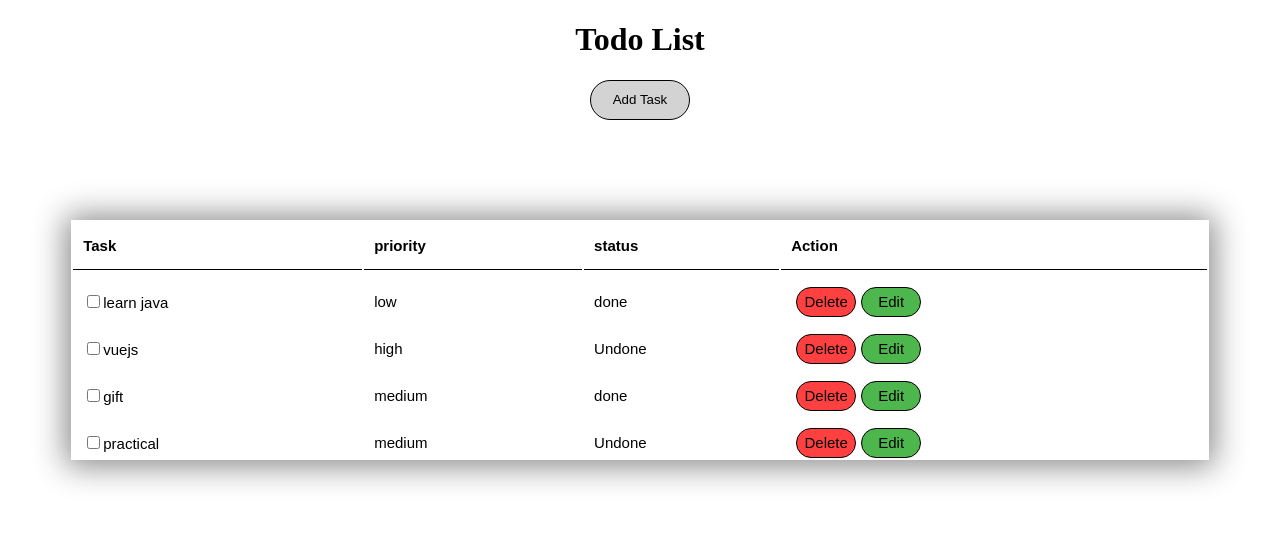
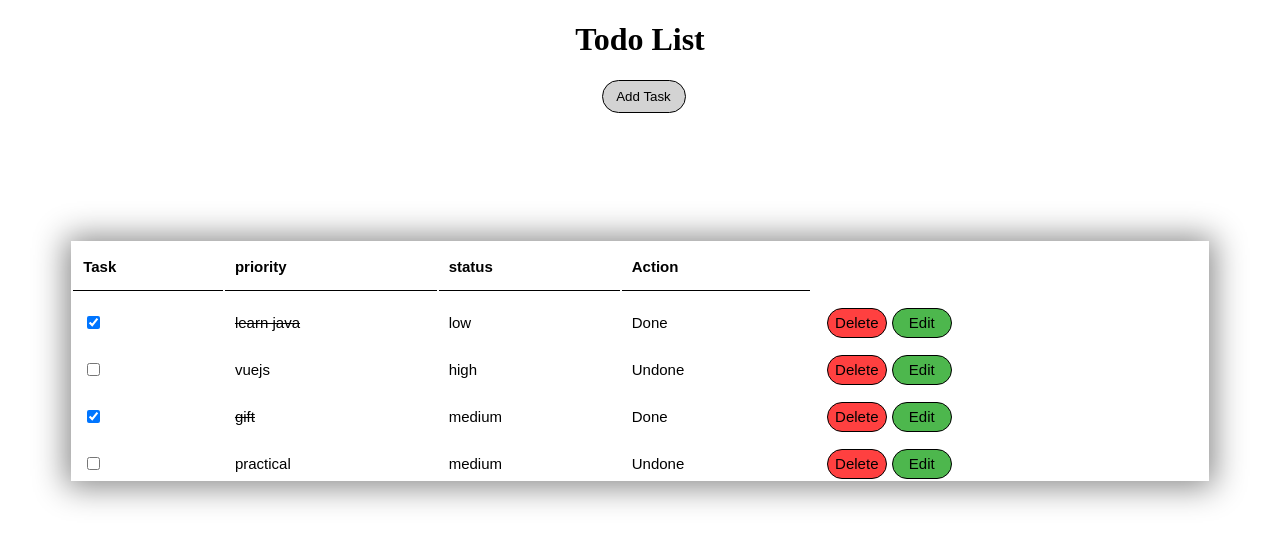
Before and after one commit to NidhiBavadiya/assignment-task, a Vue app: page / in a window 1280 px wide. Shown: the top 546 px of the page. Built offline with nearby package versions, Linux system fonts and the light colour scheme.

Commit message:
edit & checkbox button changes

```diff
--- a/src/App.vue
+++ b/src/App.vue
@@ -1,42 +1,21 @@
 <template>
-<div>
-  <displatData></displatData>
-      <!-- <addData></addData> -->
-      <!-- <tableData></tableData> -->
-      <!-- <router-view v-bind:addTask="addTask"></router-view> -->
+  <div>
+    <router-view :details="details"></router-view>
   </div>
 </template>
 
 <script>
-
-import DisplayData from './components/DisplayData.vue'
-// import AddData from './components/AddData.vue'
-// import DataTable from './components/DataTable.vue'
-
-
 export default {
-  // props:{
-  //   addTask:function(){}
-  // },
-   components:{'displatData':DisplayData,
-            // 'tableData':DataTable,
-            //  'addData':AddData
-              },
-    data() {
-      return {
-
-        }
-      },
-    method:{
-
-    }
-    }
-
+  name: "app",
+  data() {
+    return {
+      details: [
+        { id: 1, title: "learn java", priority: "low", status: "Done" },
+        { id: 2, title: "vuejs", priority: "high", status: "Undone" },
+        { id: 3, title: "gift", priority: "medium", status: "Done" },
+        { id: 4, title: "practical", priority: "medium", status: "Undone" },
+      ],
+    };
+  },
+};
 </script>
-
-<style>
-/* #app{
-       background-color:#daf9f8;
-} */
-
-</style>
--- a/src/components/AddData.vue
+++ /dev/null
@@ -1,106 +0,0 @@
-<template>
-  <div id="Ind_2">
-  <button type="button"><router-link to="/">show Task</router-link></button>
-    <div class="task_box">
-        <h2>Task</h2>
-
-<!-- create form for add data in array -->
-
-        <form>
-        <div class="data_input">
-            <label>Task Name:-</label>
-            <input type="text" placeholder="enter name" v-model.lazy="blog.title" required/>
-        </div>
-        <div class="R_buttons">
-            <label> priority:-</label><br>
-            <input type="radio" id="high" name="priority" value="high" v-model="blog.priority" />
-            <label for="high">High</label><br />
-            <input type="radio" id="medium" name="priority" value="medium" v-model="blog.priority" />
-            <label for="medium">Medium</label><br />
-            <input type="radio" id="low" name="priority" value="low" v-model="blog.priority" />
-            <label for="low">Low</label>
-        </div>
-        </form>
-              <button type="button" v-on:click.prevent="addTask()">Add Task</button>
-    </div>
-  </div>
-</template>
-
-<script>
-
-// import {bus} from '../main'
-export default {
-  props:['details'],
-  data() {
-    return {
-      id:'',
-        blog:{
-           id:this.id,
-            title:'',
-            priority:'',
-            status:'undone'
-        }
-    };
-  },
-  methods:{   //call method in parent
-      addTask: function() {
-         this.$router.push('/');
-        let newTask={
-          id:this.blog.id,
-          title:this.blog.title,
-          priority:this.blog.priority,
-          status:this.blog.status
-        }
-        console.log(newTask)
-        this.details.push(newTask);
-        this.id++;
-
-          //  console.log(task);
-    },
-  },
-};
-
-</script>
-
-<style scoped>
-#Ind_2 {
-  margin:0 auto;
-}
-.task_box {
-  font-family: sans-serif;
-  width: 40%;
-  margin: 50px auto;
-  border: 1px solid black;
-}
-.R_buttons {
-  display: flex;
-    margin: 31px 1px 27px 15px;
-}
-h2 {
-  text-align: center;
-}
-label {
-  font-size: 15px;
-  padding: 0 0 0 8px;
-}
-.data_input{
-    margin:10px;
-    text-align: left;
-}
-input{
-  padding: 5px;
-    margin: 0px 0 0 20px;
-}
-button{
-    width: 84px;
-    height: 33px;
-    border: 1px solid black;
-    background-color: lightgray;
-    border-radius: 22px;
-  margin: 0px 0px 28px 7px;
-}
-a{
-    text-decoration:none;
-    color: black;
-}
-</style>
--- /dev/null
+++ b/src/components/AddDataform.vue
@@ -0,0 +1,134 @@
+<template>
+  <div id="Ind_2">
+    <div class="task_box">
+      <h2>Task</h2>
+
+      <!-- create form for add data in array -->
+      <form>
+        <div class="data_input">
+          <label>Task Name:-</label>
+          <input
+            type="text"
+            placeholder="enter name"
+            v-model.lazy="blog.title"
+            required
+          />
+        </div>
+        <div class="R_buttons">
+          <label> priority:-</label><br />
+          <input
+            type="radio"
+            id="high"
+            name="priority"
+            value="high"
+            v-model="blog.priority"
+          />
+          <label for="high">High</label><br />
+          <input
+            type="radio"
+            id="medium"
+            name="priority"
+            value="medium"
+            v-model="blog.priority"
+          />
+          <label for="medium">Medium</label><br />
+          <input
+            type="radio"
+            id="low"
+            name="priority"
+            value="low"
+            v-model="blog.priority"
+          />
+          <label for="low">Low</label>
+        </div>
+      </form>
+      <button type="button" v-if="blog.id" v-on:click.prevent="addTask()">
+        Edit Task
+      </button>
+      <button type="button" v-else v-on:click.prevent="addTask()">Add Task</button>
+    </div>
+  </div>
+</template>
+
+<script>
+// import {bus} from '../main'
+export default {
+  props: ["details", "detail"],
+  data() {
+    return {
+      blog: {
+        id: "",
+        title: "",
+        priority: "",
+        status: "undone",
+      },
+    };
+  },
+  mounted() {
+    console.log(this.detail);
+    if (this.detail) {
+      this.blog = this.detail;
+    }
+  },
+  methods: {
+    //call method in parent
+    addTask: function () {
+      this.$router.push("/");
+      let newTask = {
+        id: this.blog.id,
+        title: this.blog.title,
+        priority: this.blog.priority,
+        status: this.blog.status,
+      };
+      console.log(newTask);
+      this.details.push(newTask);
+      this.id++;
+
+      //  console.log(task);
+    },
+  },
+};
+</script>
+
+<style scoped>
+#Ind_2 {
+  margin: 0 auto;
+}
+.task_box {
+  font-family: sans-serif;
+  width: 40%;
+  margin: 50px auto;
+  border: 1px solid black;
+}
+.R_buttons {
+  display: flex;
+  margin: 31px 1px 27px 15px;
+}
+h2 {
+  text-align: center;
+}
+label {
+  font-size: 15px;
+  padding: 0 0 0 8px;
+}
+.data_input {
+  margin: 10px;
+  text-align: left;
+}
+input {
+  padding: 5px;
+  margin: 0px 0 0 20px;
+}
+button {
+  width: 84px;
+  height: 33px;
+  border: 1px solid black;
+  background-color: lightgray;
+  border-radius: 22px;
+  margin: 0px 0px 28px 7px;
+}
+a {
+  text-decoration: none;
+  color: black;
+}
+</style>
--- a/src/components/DataTable.vue
+++ b/src/components/DataTable.vue
@@ -1,6 +1,5 @@
 <template>
   <div id="tabledata">
-<button type="button"><router-link to="/add">Add Task</router-link></button>
     <!-- create table for enter list data -->
     <table>
       <tr>
@@ -9,113 +8,128 @@
         <th>status</th>
         <th>Action</th>
       </tr>
-        <tr v-for="(detail,index) in details" v-bind:key="detail.id">
-           <td><input type="checkbox" v-on:click="checkEvent()" id="myCheck" value="">{{detail.title}}</td>    <!-- v-model="blog.status" -->
-            <td>{{detail.priority}}</td>
-            <td>{{detail.status}}</td>
-            <td><button v-on:click.prevent="deleteData(index)" class="btn_1">Delete</button>
-            <button type="button" v-on:click.prevent="editData(detail)"  class="btn_2">Edit</button></td>
+      <tr v-for="(detail, index) in details" v-bind:key="detail.id">
+        <td>
+          <input
+            type="checkbox"
+            v-on:click="checkEvent()"
+            id="myCheck"
+            v-model="detail.status"
+          />
+        </td>
+        <td :class="[detail.status?'check':'']" >{{ detail.title }}</td>
+        <td>{{ detail.priority }}</td>
+        <td>{{ detail.status | changevalue }}</td>
+        <td>
+          <button v-on:click.prevent="deleteData(index)" class="btn_1">Delete</button>
+          <button type="button" v-on:click="editData(detail)" class="btn_2">
+            <router-link :to="'/edit/' + detail.id">Edit</router-link>
+          </button>
+        </td>
       </tr>
     </table>
   </div>
 </template>
 <script>
-
-//  import {bus} from '../main'
-
 export default {
-      props:['details'],
+  props: ["details"],
   data() {
     return {
-                result:'',
-            blog:{
-                id:'',
-                title:'',
-                priority:'',
-                status:'undone',
+       isActive:true,
+    };
+  },
+
+  //checkbox checked and unchecked event
+  mounted() {
+    this.details.forEach((element) => {
+      console.log(element.status);
+      if (element.status == "Done") {
+        element.status = true;
+      } else {
+        element.status = false;
       }
-    }
+    });
+    console.log(this.details);
   },
+
+  filters: {
+    changevalue: function (value) {
+        console.log(value);
+        return value==true?'Done':'Undone'
+    },
+  },
+
+
   // delete data function
   methods: {
-
-    deleteData:function(index){
-        this.details.splice(index,1)
-        console.log(index)
-    },
-
-    checkEvent:function(){
-
-    },
-
-     editData:function(obj){
-        // this.$router.push('/add');
-        console.log(obj)
+    deleteData: function (index) {
+      this.details.splice(index, 1);
+      console.log(index);
     },
   },
-}
-
+};
 </script>
 
 <style scoped>
-#Ind_1{
+#Ind_1 {
   text-align: center;
 }
-.data_table{
-
+.data_table {
   margin: 100px 0 0 0;
 }
-ul{
+ul {
   list-style: none;
 }
-h1{
+h1 {
   text-align: center;
 }
-table{
+table {
   font-family: sans-serif;
   width: 90%;
   margin: 100px auto;
-    font-size:15px;
-    box-shadow:  0px 1px 30px 5px #888888;
+  font-size: 15px;
+  box-shadow: 0px 1px 30px 5px #888888;
 }
 
-th{
+th {
   padding: 15px 10px;
   text-align: left;
   border-bottom: 1px solid;
 }
-td{
+td {
   padding: 15px 0 0px 10px;
   text-align: left;
 }
-.btn_1{
+.btn_1 {
   width: 60px;
   height: 30px;
   border: 1px solid black;
   background-color: #ff0000bf;
   border-radius: 22px;
   margin: 0px 0px 0px 5px;
-    font-size:15px;
+  font-size: 15px;
 }
-.btn_2{
+.btn_2 {
   width: 60px;
   height: 30px;
   border: 1px solid black;
   background-color: #1ba31bc7;
   border-radius: 22px;
   margin: 0px 0px 0px 5px;
-    font-size:15px;
+  font-size: 15px;
 }
-a{
-    text-decoration:none;
+a {
+  text-decoration: none;
   color: black;
 }
-button{
+button {
   width: 100px;
   height: 40px;
   border: 1px solid black;
   background-color: lightgray;
   border-radius: 22px;
-
+}
+.check{
+  text-decoration:line-through;
 }
 </style>
--- /dev/null
+++ b/src/components/displayvalue.vue
@@ -0,0 +1,36 @@
+<template>
+  <div id="Ind_1">
+    <h1>{{ title }}</h1>
+  </div>
+</template>
+<script>
+export default {
+  name: "",
+  props: ["details"],
+  data() {
+    return {
+      title: "Todo List",
+    };
+  },
+};
+</script>
+
+<style scoped>
+#Ind_1 {
+  width: 100%;
+  text-align: center;
+}
+.data_table {
+  margin: 100px 0 0 0;
+}
+ul {
+  list-style: none;
+}
+h1 {
+  text-align: center;
+}
+a {
+  text-decoration: none;
+  color: black;
+}
+</style>
--- a/src/components/DisplayData.vue
+++ b/src/view/AddData.vue
@@ -2,21 +2,22 @@
   <!-- title component display for  title and task button -->
   <div id="Ind_1">
     <h1>{{ title }}</h1>
-    <router-view v-bind:details="details"></router-view>
+    <button type="button"><router-link to="/">show Task</router-link></button>
+    <addData :details="details"></addData>
   </div>
 </template>
 <script>
+import AddData from "../components/AddDataform.vue";
+
 export default {
+  props: ["details", "id"],
+
+  components: { addData: AddData },
+
   data() {
     return {
       title: "Todo List",
-      details: [
-        { id: 1, title: "learn java", priority: "low", status: "done" },
-        { id: 2, title: "vuejs", priority: "high", status: "Undone" },
-        { id: 3, title: "gift", priority: "medium", status: "done" },
-        { id: 4, title: "practical", priority: "medium", status: "Undone" },
-      ],
-      task:{}
+      detail: {},
     };
   },
 };
@@ -40,4 +41,12 @@ a {
   text-decoration: none;
   color: black;
 }
+button {
+  width: 84px;
+  height: 33px;
+  border: 1px solid black;
+  background-color: lightgray;
+  border-radius: 22px;
+  margin: 0px 0px 28px 7px;
+}
 </style>
--- /dev/null
+++ b/src/view/DisplayData.vue
@@ -0,0 +1,51 @@
+<template>
+  <!-- title component display for  title and task button -->
+  <div id="Ind_1">
+    <h1>{{ title }}</h1>
+    <button type="button"><router-link to="/add">Add Task</router-link></button>
+    <tabledata :details="details"></tabledata>
+  </div>
+</template>
+<script>
+import DataTable from "../components/DataTable.vue";
+
+export default {
+  props: ["details"],
+
+  components: { tabledata: DataTable },
+
+  data() {
+    return {
+      title: "Todo List",
+    };
+  },
+};
+</script>
+
+<style scoped>
+#Ind_1 {
+  width: 100%;
+  text-align: center;
+}
+.data_table {
+  margin: 100px 0 0 0;
+}
+ul {
+  list-style: none;
+}
+h1 {
+  text-align: center;
+}
+a {
+  text-decoration: none;
+  color: black;
+}
+button {
+  width: 84px;
+  height: 33px;
+  border: 1px solid black;
+  background-color: lightgray;
+  border-radius: 22px;
+  margin: 0px 0px 28px 7px;
+}
+</style>
--- /dev/null
+++ b/src/view/EditData.vue
@@ -0,0 +1,61 @@
+<template>
+  <!-- title component display for  title and task button -->
+  <div id="Ind_1">
+    <h1>{{ title }}</h1>
+    <button type="button"><router-link to="/">show Task</router-link></button>
+    <addData v-if="id" :detail="detail"></addData>
+  </div>
+</template>
+<script>
+import AddData from "../components/AddDataform.vue";
+
+export default {
+  props: ["details"],
+
+  components: { addData: AddData },
+
+  data() {
+    return {
+      title: "Todo List",
+      detail: {},
+      id: null,
+    };
+  },
+  mounted() {
+    this.id = this.$route.params.id;
+    for (let i = 0; i < this.details.length; i++) {
+      if (this.details[i].id == this.id) {
+        this.detail = this.details[i];
+      }
+    }
+  },
+};
+</script>
+
+<style scoped>
+#Ind_1 {
+  width: 100%;
+  text-align: center;
+}
+.data_table {
+  margin: 100px 0 0 0;
+}
+ul {
+  list-style: none;
+}
+h1 {
+  text-align: center;
+}
+a {
+  text-decoration: none;
+  color: black;
+}
+button {
+  width: 84px;
+  height: 33px;
+  border: 1px solid black;
+  background-color: lightgray;
+  border-radius: 22px;
+  margin: 0px 0px 28px 7px;
+}
+</style>
```
Also changed, not shown: src/main.js (+3 -4 lines), src/routes.js (+6 -4 lines). Lines whose indentation alone changed are shown as unchanged.
